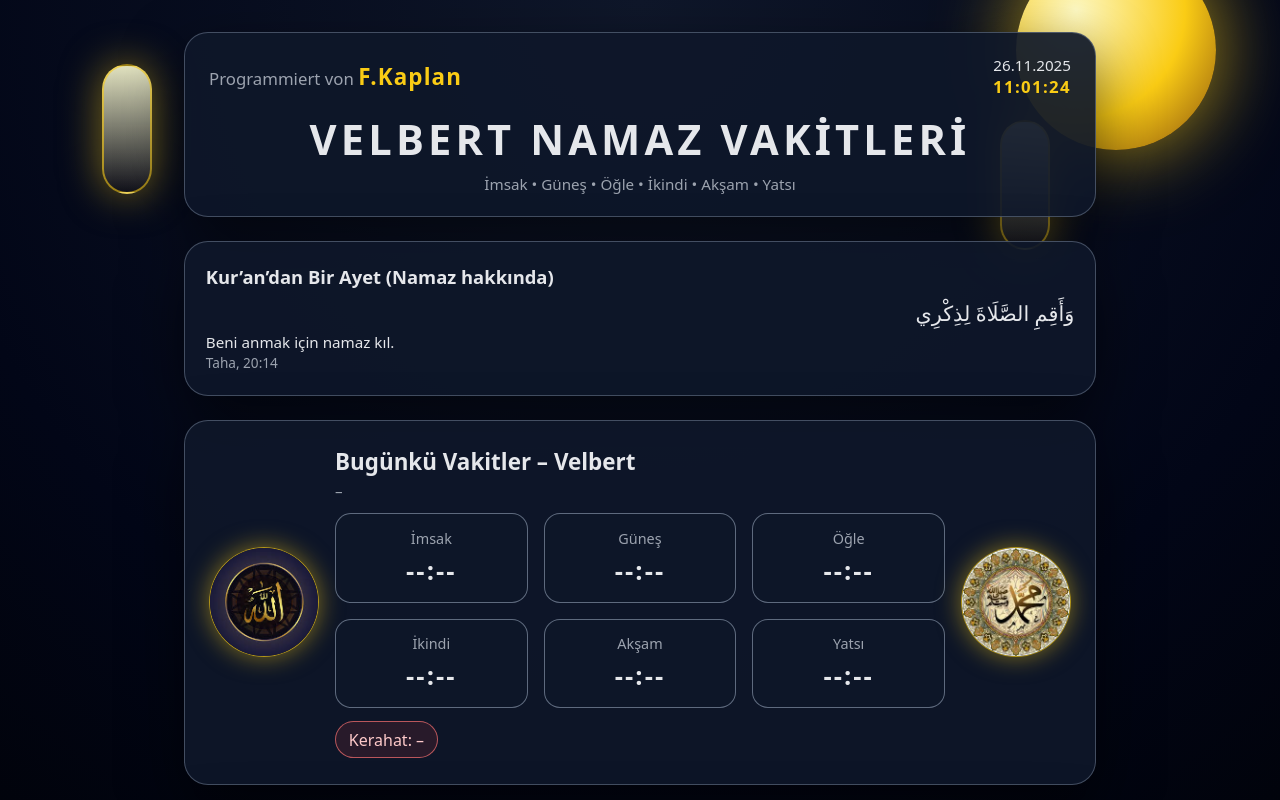
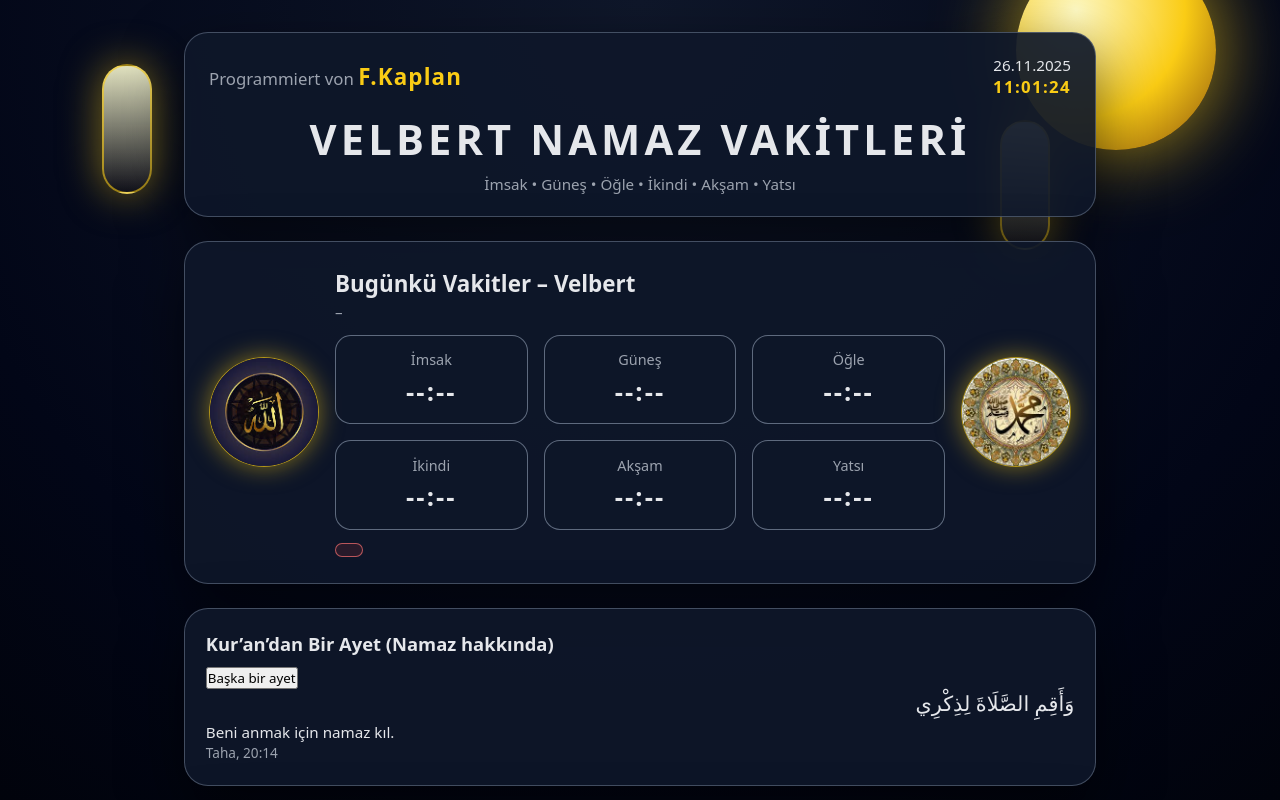
Before and after one commit to nzvdgzygrk-hub/Takvim, a plain HTML site: page index.html in a window 1280 px wide. Shown: the top 800 px of the page. Drawn offline with Linux system fonts and the light colour scheme; no server answers.

Commit message:
Update index.html

```diff
--- a/index.html
+++ b/index.html
@@ -32,14 +32,6 @@
         </p>
       </div>
     </header>
-
-    <!-- NAMAZ AYET – direkt sichtbar -->
-    <section class="ayah-card">
-      <h2>Kur’an’dan Bir Ayet (Namaz hakkında)</h2>
-      <p id="ayah-ar" class="ayah-ar"></p>
-      <p id="ayah-tr" class="ayah-tr"></p>
-      <p id="ayah-ref" class="ayah-ref"></p>
-    </section>
 
     <!-- HEUTIGE VAKITLER GROSS + Allah / Muhammed -->
     <section class="today-card">
@@ -81,7 +73,7 @@
           </div>
 
           <div class="today-extra">
-            <div id="kerahat-status" class="kerahat-status">Kerahat: –</div>
+            <div id="kerahat-status" class="kerahat-status"></div>
           </div>
         </div>
 
@@ -89,6 +81,19 @@
           <img src="muhammad.png" alt="Muhammed (s.a.v.)" />
         </div>
       </div>
+    </section>
+
+    <!-- AYET direkt unter Bugünkü Vakitler -->
+    <section class="ayah-card">
+      <div class="ayah-header">
+        <h2>Kur’an’dan Bir Ayet (Namaz hakkında)</h2>
+        <button id="next-ayah-btn" class="next-ayah-btn">
+          Başka bir ayet
+        </button>
+      </div>
+      <p id="ayah-ar" class="ayah-ar"></p>
+      <p id="ayah-tr" class="ayah-tr"></p>
+      <p id="ayah-ref" class="ayah-ref"></p>
     </section>
 
     <!-- TABELLE + MODUS + 365-Tage-Button -->
@@ -109,9 +114,11 @@
 
       <!-- Ramazan-Banner mit Bild -->
       <div id="ramadan-banner" class="ramadan-banner">
-        <img src="ramazan.jpg"
-             alt="Hoşgeldin Ya Şehr-i Ramazan"
-             class="ramadan-img" />
+        <img
+          src="ramazan.jpg"
+          alt="Hoşgeldin Ya Şehr-i Ramazan"
+          class="ramadan-img"
+        />
       </div>
 
       <div class="table-header">
```
